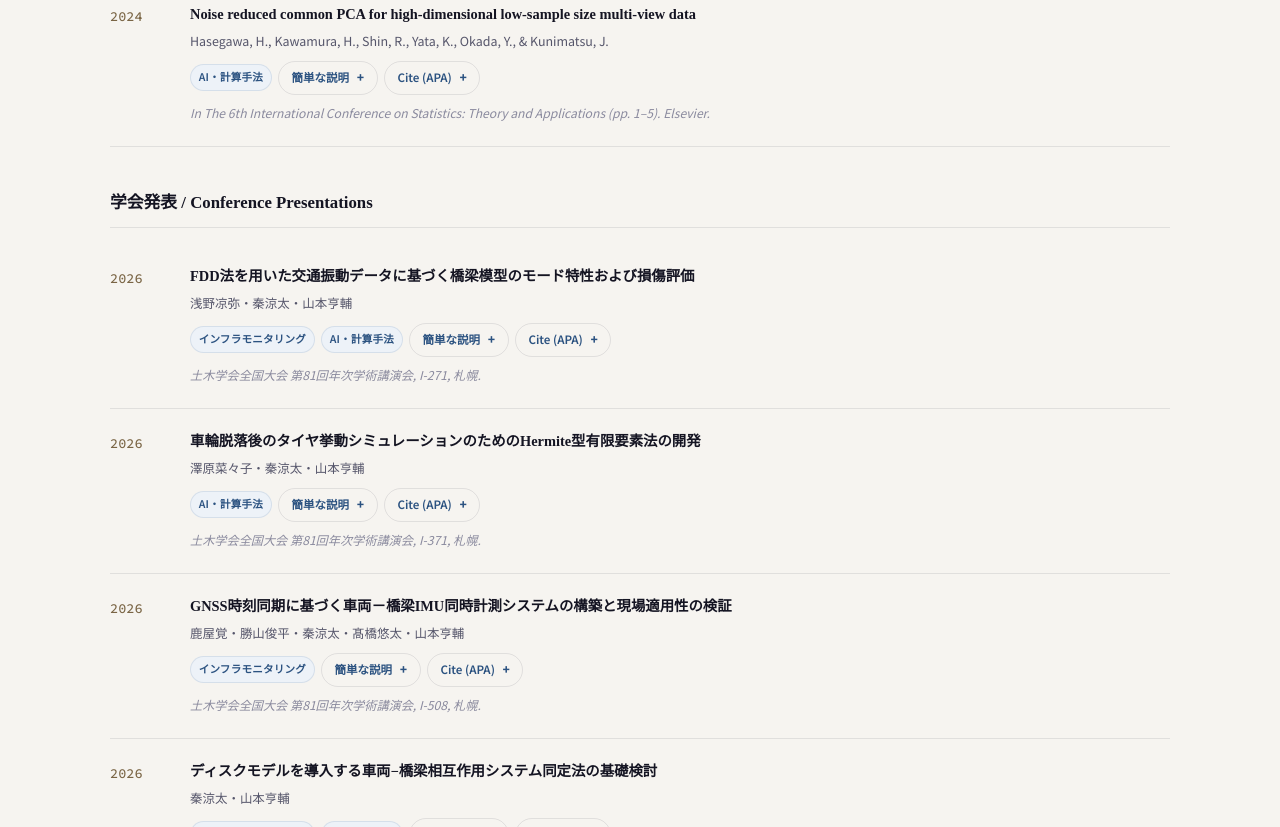
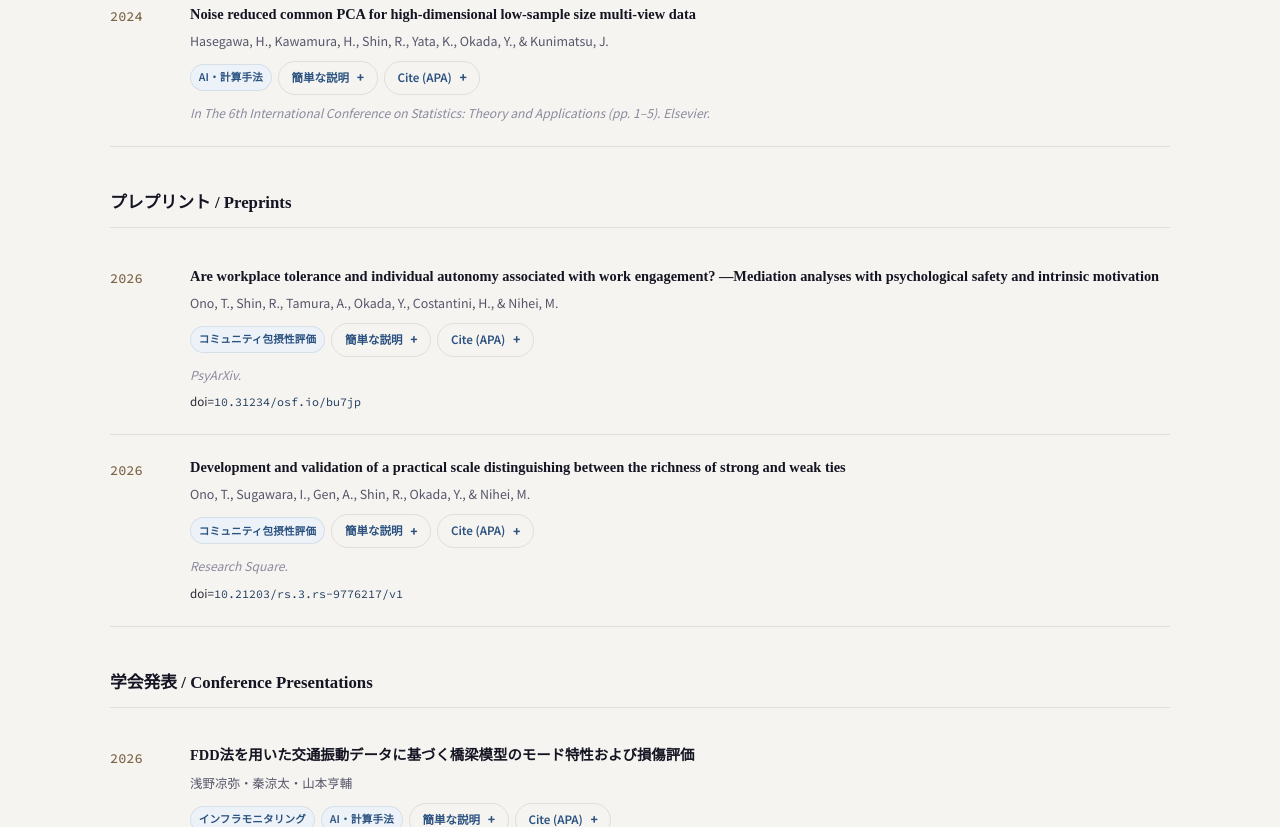
Before and after one commit to ShinFROG/shin-lab.github.io, a plain HTML site: page index.html in a window 1280 px wide. Shown: the part 2759-3586 px from the top of the page. Drawn offline with nearby package versions, Linux system fonts and the light colour scheme.

Commit message:
業績追加: プレプリント3件（PsyArXiv・Research Square・arXiv）
プレプリントサーバーに登録されている論文が業績欄に載っていなかったため、
「プレプリント / Preprints」の見出しを設けて追加する。
著者・題名・公開日は各DOIの登録情報（Crossref・DataCite）で確認した。

Co-Authored-By: Claude Opus 5.5 <noreply@anthropic.com>

```diff
--- a/index.html
+++ b/index.html
@@ -920,6 +920,37 @@
           <p class="pub-title">The validation of sensor on-vehicle for evaluation of actual bridges with signal processing</p>
           <p class="pub-authors">Takahashi, Y., Kaneko, N., Shin, R., &amp; Yamamoto, K.</p>
           <p class="pub-venue">In <i>The 9th International Conference on Experimental Vibration Analysis for Civil Engineering Structures</i> (pp. 631–642). Springer Nature.</p>
+        </div>
+      </li>
+    </ul>
+
+    <h3 style="font-family:'Noto Serif JP',serif; font-size:1.05rem; color:var(--ink); margin:2.5rem 0 1rem; padding-bottom:0.5rem; border-bottom:1px solid var(--border);">プレプリント / Preprints</h3>
+    <ul class="pub-list">
+      <li class="pub-item">
+        <span class="pub-year">2026</span>
+        <div>
+          <p class="pub-title">Are workplace tolerance and individual autonomy associated with work engagement? —Mediation analyses with psychological safety and intrinsic motivation</p>
+          <p class="pub-authors">Ono, T., Shin, R., Tamura, A., Okada, Y., Costantini, H., &amp; Nihei, M.</p>
+          <p class="pub-venue">PsyArXiv.</p>
+          <p class="pub-doi">doi=<a href="https://doi.org/10.31234/osf.io/bu7jp" target="_blank" rel="noopener">10.31234/osf.io/bu7jp</a></p>
+        </div>
+      </li>
+      <li class="pub-item">
+        <span class="pub-year">2026</span>
+        <div>
+          <p class="pub-title">Development and validation of a practical scale distinguishing between the richness of strong and weak ties</p>
+          <p class="pub-authors">Ono, T., Sugawara, I., Gen, A., Shin, R., Okada, Y., &amp; Nihei, M.</p>
+          <p class="pub-venue">Research Square.</p>
+          <p class="pub-doi">doi=<a href="https://doi.org/10.21203/rs.3.rs-9776217/v1" target="_blank" rel="noopener">10.21203/rs.3.rs-9776217/v1</a></p>
+        </div>
+      </li>
+      <li class="pub-item">
+        <span class="pub-year">2022</span>
+        <div>
+          <p class="pub-title">Application of particle swarm optimization method to on-going monitoring for estimating vehicle-bridge interaction system</p>
+          <p class="pub-authors">Yamamoto, K., Murakami, K., Shin, R., &amp; Okada, Y.</p>
+          <p class="pub-venue">arXiv.</p>
+          <p class="pub-doi">doi=<a href="https://doi.org/10.48550/arXiv.2201.08014" target="_blank" rel="noopener">10.48550/arXiv.2201.08014</a></p>
         </div>
       </li>
     </ul>
@@ -1427,6 +1458,7 @@
     const pubButtons = Array.from(publications.querySelectorAll('.pub-filter-button'));
     const publicationTagGroups = {
       'インフラモニタリング': [
+        'Application of particle swarm optimization method to on-going monitoring for estimating vehicle-bridge interaction system',
         'FDD法を用いた交通振動データに基づく橋梁模型のモード特性および損傷評価',
         'GNSS時刻同期に基づく車両－橋梁IMU同時計測システムの構築と現場適用性の検証',
         'ディスクモデルを導入する車両−橋梁相互作用システム同定法の基礎検討',
@@ -1472,6 +1504,7 @@
         'COFOGによる自治体財政可視化プラットフォーム構築のための事例研究'
       ],
       'AI・計算手法': [
+        'Application of particle swarm optimization method to on-going monitoring for estimating vehicle-bridge interaction system',
         'FDD法を用いた交通振動データに基づく橋梁模型のモード特性および損傷評価',
         '車輪脱落後のタイヤ挙動シミュレーションのためのHermite型有限要素法の開発',
         'ディスクモデルを導入する車両−橋梁相互作用システム同定法の基礎検討',
@@ -1506,6 +1539,8 @@
         '財務諸表は長期借入金の増加予測に資するのか？'
       ],
       'コミュニティ包摂性評価': [
+        'Are workplace tolerance and individual autonomy associated with work engagement? —Mediation analyses with psychological safety and intrinsic motivation',
+        'Development and validation of a practical scale distinguishing between the richness of strong and weak ties',
         'データコラボレーション解析のクロスサイロ実験：筑波大学附属病院とつくば市の実データを用いて',
         'Applications of Bayesian network models in predicting disease onset for health insurance service'
       ],
@@ -1524,6 +1559,9 @@
       });
     });
     const publicationSummaryMap = {
+      'Are workplace tolerance and individual autonomy associated with work engagement? —Mediation analyses with psychological safety and intrinsic motivation': '日本の働く人1,084人を4回にわたって調べたデータで、職場の寛容さと個人の自律性がワーク・エンゲイジメントとどう関係するかを、心理的安全性と内発的動機づけを通る経路に分けて分析した研究です。',
+      'Development and validation of a practical scale distinguishing between the richness of strong and weak ties': '身近な人との強いつながりと、知り合い程度の弱いつながりの豊かさを分けて測る6問の質問紙尺度を開発し、妥当性と信頼性を確かめた研究です。',
+      'Application of particle swarm optimization method to on-going monitoring for estimating vehicle-bridge interaction system': '車両の振動と位置のデータだけから、車両と橋梁の力学パラメータと路面の凹凸を粒子群最適化（PSO）で推定する方法を提案し、数値実験で検証した研究です。',
       'FDD法を用いた交通振動データに基づく橋梁模型のモード特性および損傷評価': '交通による振動データを FDD 法で解析し、橋梁模型の振動特性と損傷を評価する研究発表です。',
       '車輪脱落後のタイヤ挙動シミュレーションのためのHermite型有限要素法の開発': '車輪脱落後のタイヤの動きをシミュレーションするため、Hermite 型有限要素法を開発する研究発表です。',
       'GNSS時刻同期に基づく車両－橋梁IMU同時計測システムの構築と現場適用性の検証': 'GNSS による時刻同期を使って車両と橋梁の IMU データを同時に計測するシステムを構築し、現場での適用性を検証する研究発表です。',
```
